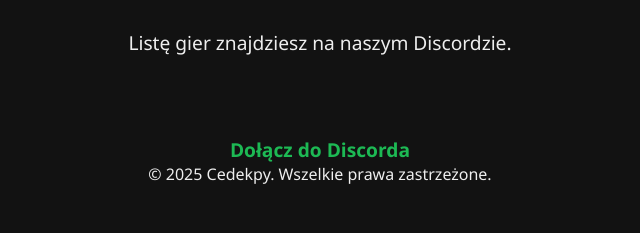
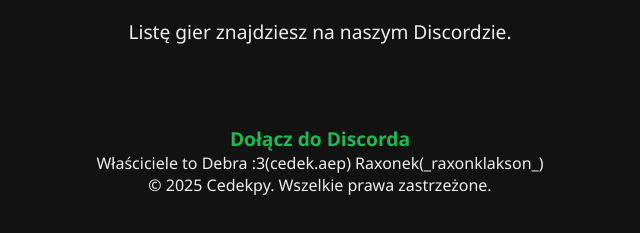
Before and after one commit to cedekpy/nwm, a plain HTML site: page index.html in a window 1280 px wide. Shown: the part 393-626 px from the top of the page, without its empty margins (320-960 px from the left). Drawn offline with Linux system fonts and the light colour scheme.

Commit message:
Update index.html

```diff
--- a/index.html
+++ b/index.html
@@ -77,6 +77,9 @@
   <a href="https://dc.gg/cedek" target="_blank" rel="noopener noreferrer">
     Dołącz do Discorda
   </a>
+  <div class="Właściciele">Właściciele to
+  Debra :3(cedek.aep)
+  Raxonek(_raxonklakson_)</div>
 <footer>
     © 2025 Cedekpy. Wszelkie prawa zastrzeżone.
   </footer>
```
